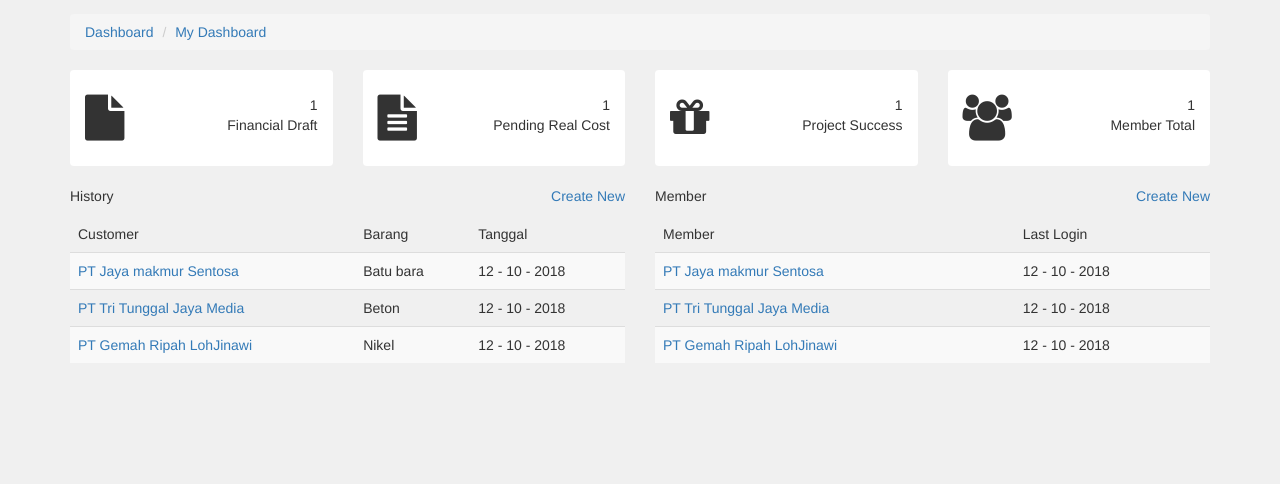
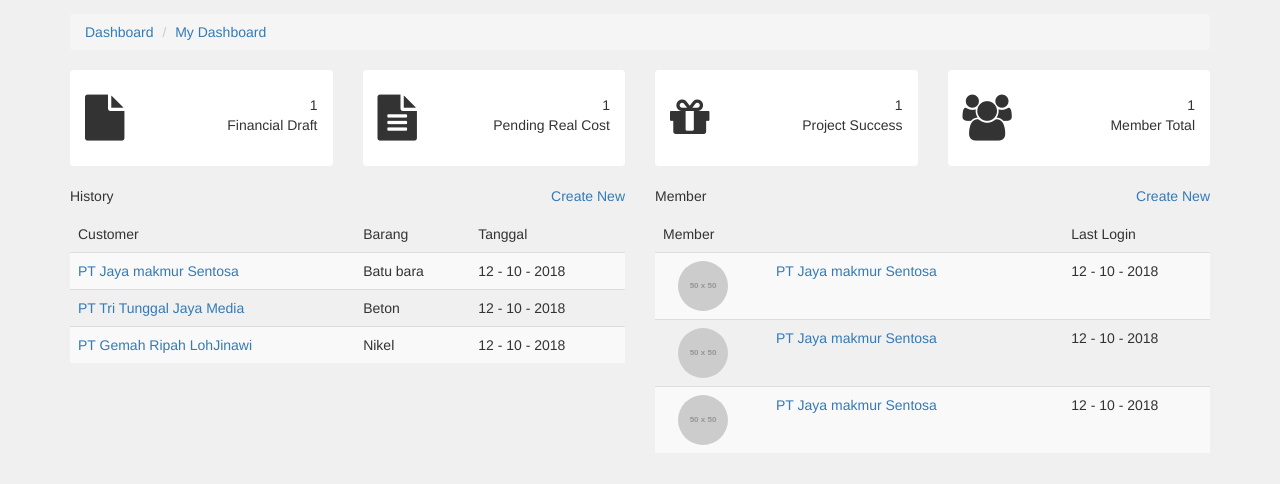
Before and after one commit to ganfadhil/jayamustika, a plain HTML site: page index.html in a window 1280 px wide. Shown: the part 58-542 px from the top of the page. Drawn offline with nearby package versions, Linux system fonts and the light colour scheme; placeholder pictures from the web are drawn by us.

Commit message:
nambahin foto di tabel member dan setting grid sistemnya

```diff
--- a/index.html
+++ b/index.html
@@ -203,15 +203,36 @@
             </thead>
             <tbody>
               <tr>
-                <td><a href="#">PT Jaya makmur Sentosa</a></td>
+                <td>
+                  <div class="col-lg-3 col-md-3 col-sm-2 col-xs-5">
+                    <img class="img-responsive img-circle" src="http://via.placeholder.com/50x50" alt="foto">
+                  </div>
+                  <div class="col-lg-9 col-md-9 col-sm-10 col-xs-7">
+                    <a href="#">PT Jaya makmur Sentosa</a>
+                  </div>
+                </td>
                 <td>12 - 10 - 2018</td>
               </tr>
               <tr>
-                <td><a href="#">PT Tri Tunggal Jaya Media</a></td>
+                <td>
+                  <div class="col-lg-3 col-md-3 col-sm-2 col-xs-5">
+                    <img class="img-responsive img-circle" src="http://via.placeholder.com/50x50" alt="foto">
+                  </div>
+                  <div class="col-lg-9 col-md-9 col-sm-10 col-xs-7">
+                    <a href="#">PT Jaya makmur Sentosa</a>
+                  </div>
+                </td>
                 <td>12 - 10 - 2018</td>
               </tr>
               <tr>
-                <td><a href="#">PT Gemah Ripah LohJinawi</a></td>
+                <td>
+                  <div class="col-lg-3 col-md-3 col-sm-2 col-xs-5">
+                    <img class="img-responsive img-circle" src="http://via.placeholder.com/50x50" alt="foto">
+                  </div>
+                  <div class="col-lg-9 col-md-9 col-sm-10 col-xs-7">
+                    <a href="#">PT Jaya makmur Sentosa</a>
+                  </div>
+                </td>
                 <td>12 - 10 - 2018</td>
               </tr>
             </tbody>
```
